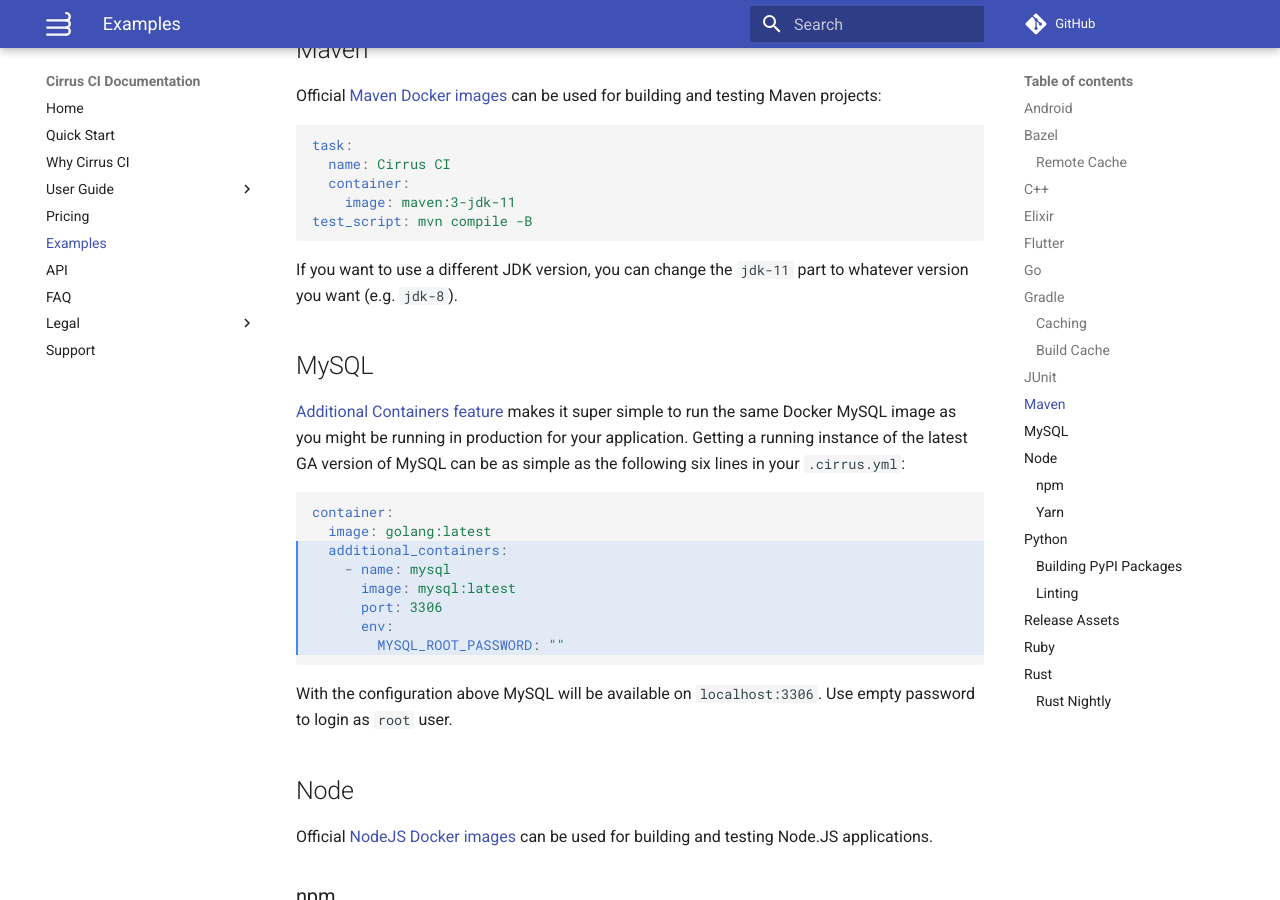
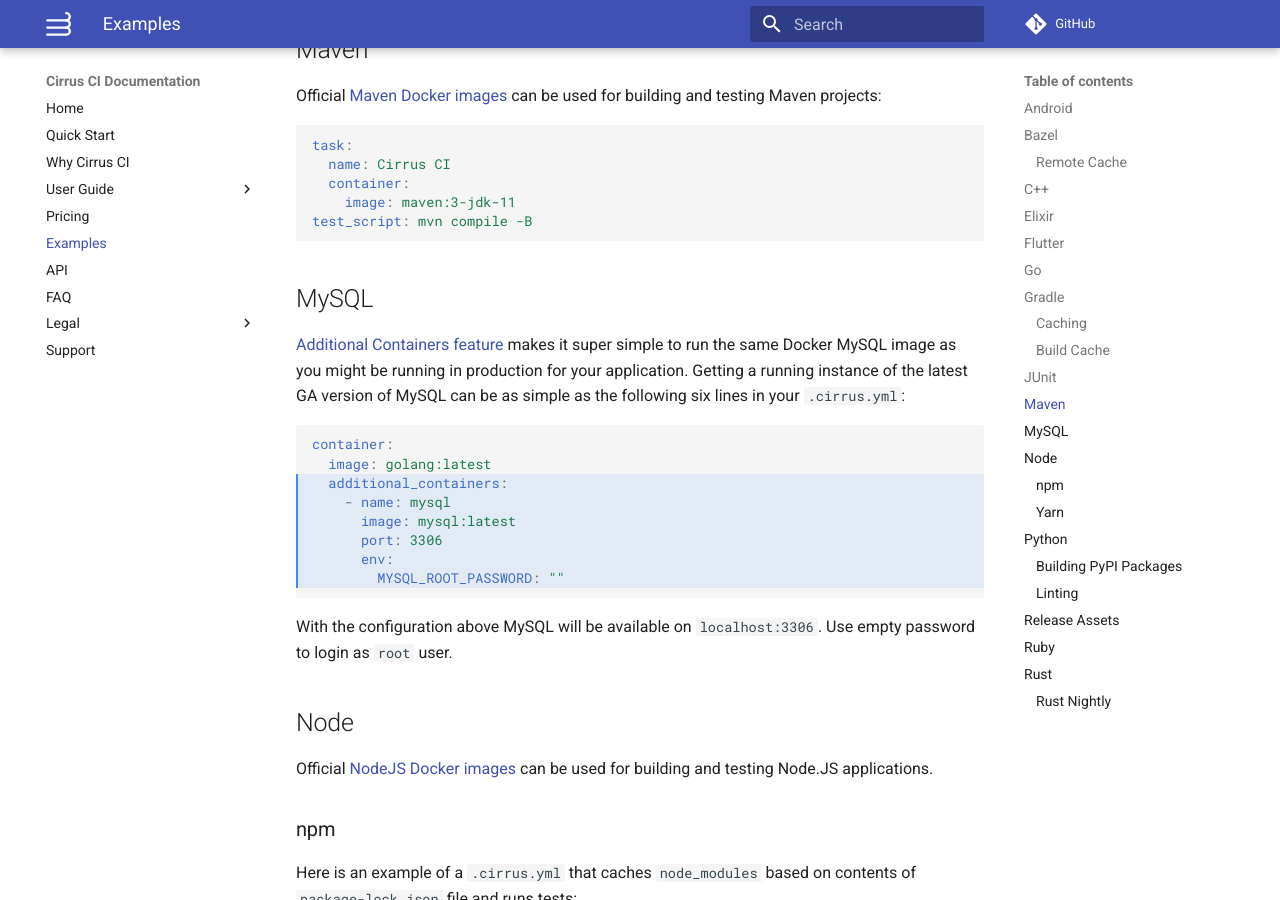
Before and after one commit to cirruslabs/cirrus-ci-docs, an MkDocs documentation site: the page built from docs/examples.md, in a window 1280 px wide and 900 px high, scrolled down 4685 px. Built offline with MkDocs 1.6.1 and Material for MkDocs 9.7.7, drawn with Linux system fonts in a browser that asks for light colours; comment, search, counter and statistics services are not loaded.

Commit message:
Update examples.md

````diff
--- a/docs/examples.md
+++ b/docs/examples.md
@@ -214,6 +214,7 @@ If it is running on a pull request, annotations will also be displayed in-line.
 ## Maven
 
 Official [Maven Docker images](https://hub.docker.com/_/maven/) can be used for building and testing Maven projects:
+
 ```yaml
 task:
   name: Cirrus CI
@@ -221,7 +222,6 @@ task:
     image: maven:3-jdk-11
 test_script: mvn compile -B
 ```
-If you want to use a different JDK version, you can change the `jdk-11` part to whatever version you want (e.g. `jdk-8`).
 
 ## MySQL
 
````
